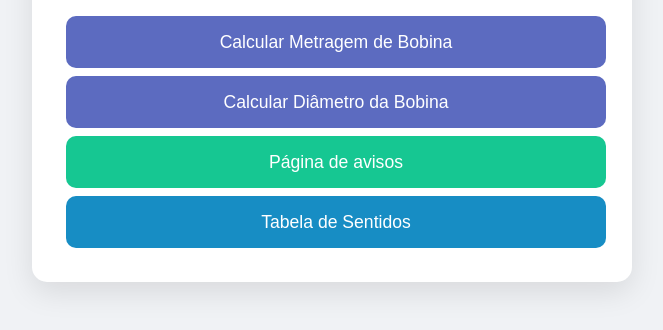
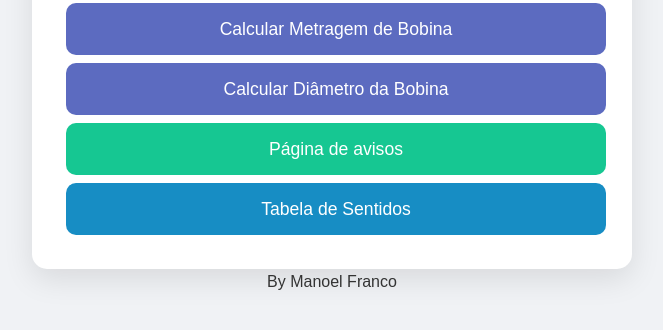
Before and after one commit to devmnl/Projects, a plain HTML site: page index.html in a window 1280 px wide. Shown: the part 324-654 px from the top of the page, without its empty margins (308-971 px from the left). Drawn offline with Linux system fonts and the light colour scheme.

Commit message:
up footer

```diff
--- a/index.html
+++ b/index.html
@@ -19,5 +19,10 @@
       <a href="/tabela-sentidos.html"  class="button-sentidos">Tabela de Sentidos</a>
     </div>
   </div>
+  <footer>
+    <a href="https://github.com/devmnl" class="custom-link" aria-label="Visite o perfil de Manoel Franco no GitHub">
+      By Manoel Franco
+  </a>
+  </footer>
 </body>
 </html>
--- a/style.css
+++ b/style.css
@@ -199,3 +199,29 @@
     font-size: 1em;
     line-height: 1.6;
   }
+
+/* Estilos gerais para o link */
+.custom-link {
+  color: #333; /* Cor do texto do link */
+  text-decoration: none; /* Remove o sublinhado padrão */
+  font-weight: normal; /* Peso da fonte normal */
+  font-size: 1rem; /* Tamanho da fonte */
+  transition: color 0.3s ease, text-decoration 0.3s ease; /* Transição suave para cor e decoração */
+}
+
+/* Estilo quando o link está sendo focado ou é clicado */
+.custom-link:hover, .custom-link:focus {
+  color: #007bff; /* Cor do texto ao passar o mouse ou quando em foco */
+  text-decoration: underline; /* Adiciona sublinhado ao passar o mouse ou quando em foco */
+}
+
+/* Estilo para quando o link é clicado */
+.custom-link:active {
+  color: #0056b3; /* Cor do texto quando o link é clicado */
+}
+
+/* Estilo opcional para melhorar a acessibilidade */
+.custom-link:focus {
+  outline: 2px solid #007bff; /* Adiciona um contorno ao focar para acessibilidade */
+  outline-offset: 2px; /* Adiciona um espaço entre o contorno e o texto */
+}
```
